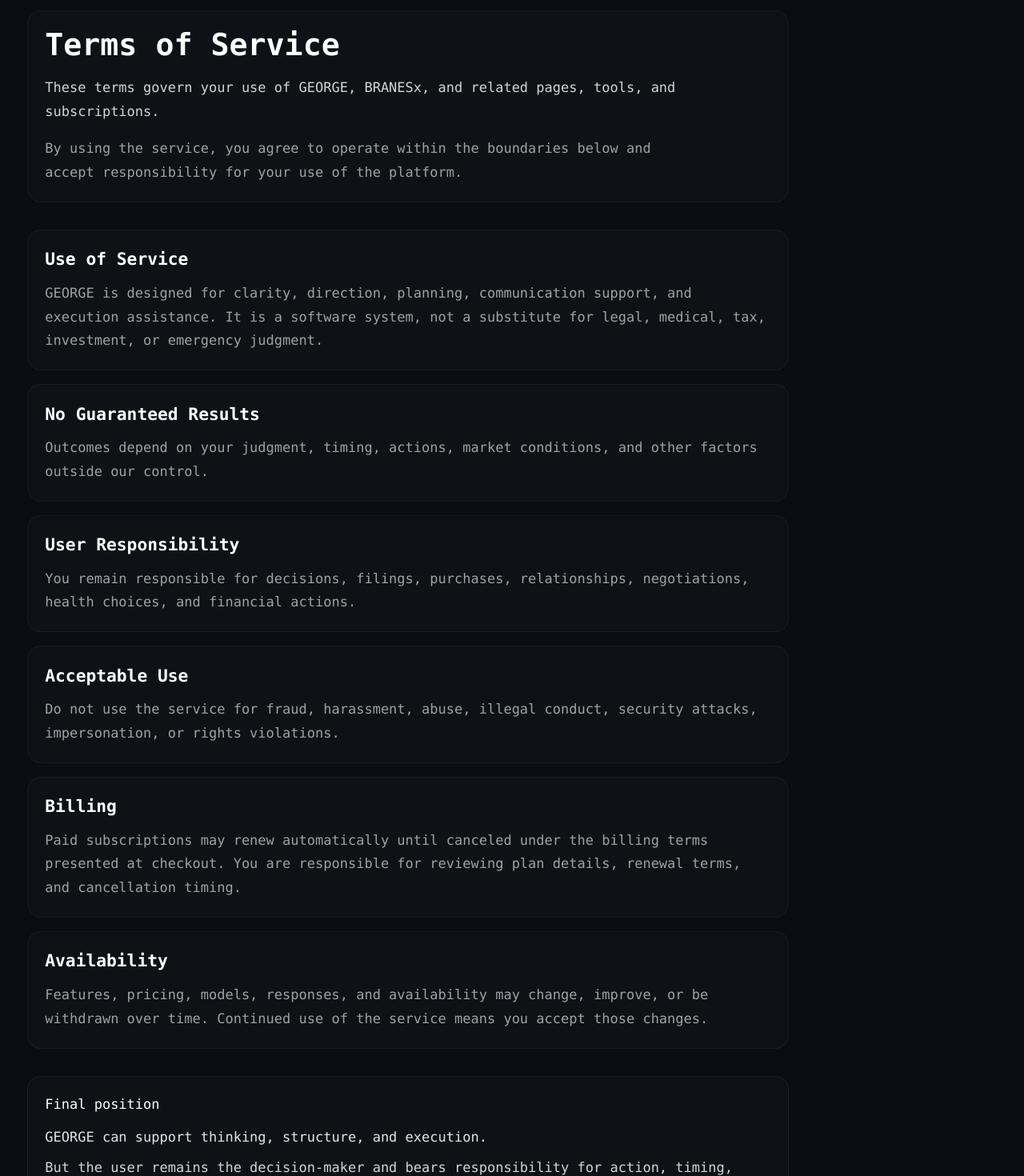
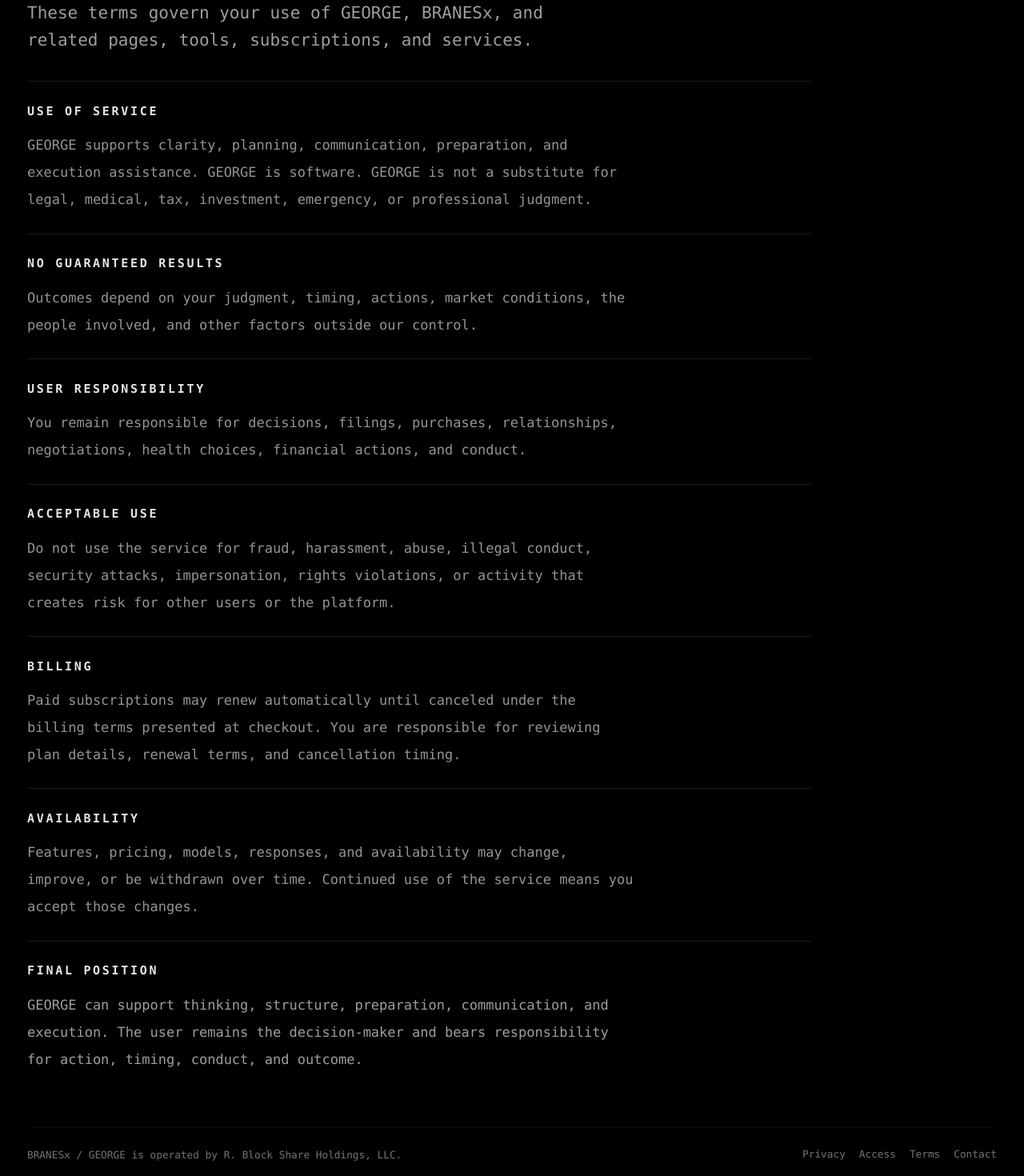
Before and after one commit to LesKemVal/ai-clarity, a Next.js app: page /legal/tos in a window 1280 px wide. Shown: the part 260-1730 px from the top of the page at 80% size. Built offline with nearby package versions, Linux system fonts and the light colour scheme.

Commit message:
Align help and legal pages with GEORGE presentation

```diff
--- a/app/legal/toa/page.tsx
+++ b/app/legal/toa/page.tsx
@@ -8,38 +8,31 @@ const sections = [
     body: 'By accessing BRANESx / GEORGE, you agree to these Terms of Access and to the operating boundaries of the service.',
   },
   {
-    title: 'No guaranteed outcomes',
-    body: 'GEORGE may assist with strategy, organization, judgment, and execution support, but no result is guaranteed.',
+    title: 'No Guaranteed Outcomes',
+    body: 'GEORGE may assist with strategy, organization, judgment, preparation, communication, and execution support, but no result is guaranteed.',
   },
   {
-    title: 'User responsibility',
-    body: 'You remain responsible for your decisions, actions, purchases, filings, health choices, legal actions, and financial decisions.',
+    title: 'User Responsibility',
+    body: 'You remain responsible for your decisions, actions, purchases, filings, health choices, legal actions, financial decisions, and conduct.',
   },
   {
-    title: 'Not professional advice',
-    body: 'GEORGE is not legal, medical, tax, investment, psychological, or emergency advice.',
+    title: 'Not Professional Advice',
+    body: 'GEORGE is not legal, medical, tax, investment, psychological, emergency, or other licensed professional advice.',
   },
   {
     title: 'Payments',
     body: 'Subscriptions may renew automatically until canceled under the billing terms presented at checkout. You are responsible for reviewing plan terms before purchase.',
   },
   {
-    title: 'Acceptable use',
-    bullets: [
-      'fraud',
-      'harassment',
-      'illegal conduct',
-      'abuse',
-      'rights violations',
-      'system attacks',
-    ],
+    title: 'Acceptable Use',
+    body: 'Do not use GEORGE for fraud, harassment, illegal conduct, abuse, rights violations, security attacks, impersonation, or activity that creates risk for the platform or other users.',
   },
   {
-    title: 'Service changes',
+    title: 'Service Changes',
     body: 'Features, pricing, models, and availability may change at any time. Continued use of the service means you accept those changes.',
   },
   {
-    title: 'Limitation of liability',
+    title: 'Limitation of Liability',
     body: 'Use GEORGE at your own discretion. To the maximum extent allowed by law, BRANESx is not liable for indirect or consequential losses.',
   },
   {
@@ -54,70 +47,44 @@ const sections = [
 
 export default function TOAPage() {
   return (
-    <PageShell title="Terms of Access" eyebrow="Agreement" backToGeorge withSidebar={false}>
-      <div className="max-w-4xl space-y-8">
-        <section className="rounded-[1rem] border border-white/[0.045] bg-white/[0.018] p-5 shadow-none md:p-8">
-          <div className="max-w-3xl space-y-4">
-            <h1 className="text-3xl font-semibold tracking-tight text-white md:text-4xl">
-              Terms of Access
-            </h1>
+    <PageShell title="" eyebrow="" backToGeorge withSidebar={false}>
+      <div className="w-full max-w-[980px] bg-black">
+        <section className="border-b border-white/10 pb-8">
+          <div className="font-mono text-[11px] uppercase tracking-[0.32em] text-white/40">
+            Agreement
+          </div>
 
-            <p className="text-sm leading-7 text-neutral-300 md:text-base">
-              GEORGE is built to help people think clearly, decide faster, and move with direction.
-            </p>
+          <h1 className="mt-4 font-serif text-[44px] leading-[0.98] tracking-[-0.06em] text-white md:text-[68px]">
+            Terms of Access
+          </h1>
 
-            <p className="text-sm leading-7 text-neutral-400 md:text-base">
-              These terms define the boundaries of access, the limits of the service, and your responsibility while using BRANESx / GEORGE.
-            </p>
-          </div>
+          <p className="mt-6 max-w-[680px] text-[18px] leading-8 text-white/62 md:text-[21px]">
+            GEORGE is built to help people think clearly, decide faster, prepare better, and move with direction.
+          </p>
         </section>
 
-        <section className="grid gap-4">
+        <section className="divide-y divide-white/10">
           {sections.map((section) => (
-            <div
-              key={section.title}
-              className="rounded-[1rem] border border-white/[0.045] bg-white/[0.018] p-5 shadow-none md:p-8"
-            >
-              <h2 className="text-xl font-semibold text-white">
+            <div key={section.title} className="py-6">
+              <h2 className="font-mono text-[15px] font-semibold uppercase tracking-[0.18em] text-white/90">
                 {section.title}
               </h2>
 
-              {'body' in section && section.body && (
-                <p className="mt-3 text-sm leading-7 text-neutral-400 md:text-base">
-                  {section.body}
-                </p>
-              )}
-
-              {'bullets' in section && section.bullets && (
-                <div className="mt-4 grid gap-3 md:grid-cols-2">
-                  {section.bullets.map((item) => (
-                    <div
-                      key={item}
-                      className="rounded-[1rem] border border-white/[0.045] bg-black/25 px-4 py-3 text-sm text-neutral-300"
-                    >
-                      {item}
-                    </div>
-                  ))}
-                </div>
-              )}
+              <p className="mt-3 max-w-[760px] text-[17px] leading-8 text-white/58">
+                {section.body}
+              </p>
             </div>
           ))}
         </section>
 
-        <section className="rounded-[1rem] border border-white/[0.06] bg-white/[0.018] p-5 shadow-none md:p-8">
-          <div className="max-w-3xl space-y-4">
-            <p className="text-sm font-medium text-white md:text-base">
-              Final position
-            </p>
+        <section className="border-t border-white/10 py-6">
+          <div className="font-mono text-[15px] font-semibold uppercase tracking-[0.18em] text-white/90">
+            Final Position
+          </div>
 
-            <p className="text-sm leading-7 text-neutral-200 md:text-base">
-              GEORGE may assist with clarity, planning, and execution support.
-            </p>
-
-            <p className="text-sm leading-7 text-neutral-300 md:text-base">
-              But authority remains with the user. You are responsible for your choices, your conduct, your filings, your purchases, and the consequences that follow.
-            </p>
-          </div>
+          <p className="mt-3 max-w-[760px] text-[17px] leading-8 text-white/62">
+            GEORGE may assist with clarity, planning, preparation, and execution support. Authority remains with the user.
+          </p>
         </section>
       </div>
     </PageShell>
--- a/app/legal/tos/page.tsx
+++ b/app/legal/tos/page.tsx
@@ -2,87 +2,74 @@
 
 import PageShell from '@/components/layout/PageShell'
 
+const sections = [
+  {
+    title: 'Use of Service',
+    body: 'GEORGE supports clarity, planning, communication, preparation, and execution assistance. GEORGE is software. GEORGE is not a substitute for legal, medical, tax, investment, emergency, or professional judgment.',
+  },
+  {
+    title: 'No Guaranteed Results',
+    body: 'Outcomes depend on your judgment, timing, actions, market conditions, the people involved, and other factors outside our control.',
+  },
+  {
+    title: 'User Responsibility',
+    body: 'You remain responsible for decisions, filings, purchases, relationships, negotiations, health choices, financial actions, and conduct.',
+  },
+  {
+    title: 'Acceptable Use',
+    body: 'Do not use the service for fraud, harassment, abuse, illegal conduct, security attacks, impersonation, rights violations, or activity that creates risk for other users or the platform.',
+  },
+  {
+    title: 'Billing',
+    body: 'Paid subscriptions may renew automatically until canceled under the billing terms presented at checkout. You are responsible for reviewing plan details, renewal terms, and cancellation timing.',
+  },
+  {
+    title: 'Availability',
+    body: 'Features, pricing, models, responses, and availability may change, improve, or be withdrawn over time. Continued use of the service means you accept those changes.',
+  },
+]
+
 export default function TosPage() {
   return (
-    <PageShell eyebrow="Legal" title="Terms of Service" backToGeorge>
-      <div className="max-w-4xl space-y-8">
-
-        <section className="rounded-[1rem] border border-white/[0.045] bg-white/[0.018] p-5 md:p-5">
-          <div className="space-y-4 max-w-3xl">
-            <h1 className="text-3xl md:text-4xl font-semibold text-white">
-              Terms of Service
-            </h1>
-
-            <p className="text-neutral-300 leading-7">
-              These terms govern your use of GEORGE, BRANESx, and related pages, tools, and subscriptions.
-            </p>
-
-            <p className="text-neutral-400 leading-7">
-              By using the service, you agree to operate within the boundaries below and accept responsibility for your use of the platform.
-            </p>
-          </div>
-        </section>
-
-        <section className="grid gap-4">
-
-          <div className="rounded-[1rem] border border-white/[0.045] bg-white/[0.018] p-5">
-            <h2 className="text-white text-xl font-semibold">Use of Service</h2>
-            <p className="mt-3 text-neutral-400 leading-7">
-              GEORGE is designed for clarity, direction, planning, communication support, and execution assistance. It is a software system, not a substitute for legal, medical, tax, investment, or emergency judgment.
-            </p>
+    <PageShell eyebrow="" title="" backToGeorge>
+      <div className="w-full max-w-[980px] bg-black">
+        <section className="border-b border-white/10 pb-8">
+          <div className="font-mono text-[11px] uppercase tracking-[0.32em] text-white/40">
+            Legal
           </div>
 
-          <div className="rounded-[1rem] border border-white/[0.045] bg-white/[0.018] p-5">
-            <h2 className="text-white text-xl font-semibold">No Guaranteed Results</h2>
-            <p className="mt-3 text-neutral-400 leading-7">
-              Outcomes depend on your judgment, timing, actions, market conditions, and other factors outside our control.
-            </p>
-          </div>
+          <h1 className="mt-4 font-serif text-[44px] leading-[0.98] tracking-[-0.06em] text-white md:text-[68px]">
+            Terms of Service
+          </h1>
 
-          <div className="rounded-[1rem] border border-white/[0.045] bg-white/[0.018] p-5">
-            <h2 className="text-white text-xl font-semibold">User Responsibility</h2>
-            <p className="mt-3 text-neutral-400 leading-7">
-              You remain responsible for decisions, filings, purchases, relationships, negotiations, health choices, and financial actions.
-            </p>
-          </div>
-
-          <div className="rounded-[1rem] border border-white/[0.045] bg-white/[0.018] p-5">
-            <h2 className="text-white text-xl font-semibold">Acceptable Use</h2>
-            <p className="mt-3 text-neutral-400 leading-7">
-              Do not use the service for fraud, harassment, abuse, illegal conduct, security attacks, impersonation, or rights violations.
-            </p>
-          </div>
-
-          <div className="rounded-[1rem] border border-white/[0.045] bg-white/[0.018] p-5">
-            <h2 className="text-white text-xl font-semibold">Billing</h2>
-            <p className="mt-3 text-neutral-400 leading-7">
-              Paid subscriptions may renew automatically until canceled under the billing terms presented at checkout. You are responsible for reviewing plan details, renewal terms, and cancellation timing.
-            </p>
-          </div>
-
-          <div className="rounded-[1rem] border border-white/[0.045] bg-white/[0.018] p-5">
-            <h2 className="text-white text-xl font-semibold">Availability</h2>
-            <p className="mt-3 text-neutral-400 leading-7">
-              Features, pricing, models, responses, and availability may change, improve, or be withdrawn over time. Continued use of the service means you accept those changes.
-            </p>
-          </div>
-
-        </section>
-
-        <section className="rounded-[1rem] border border-white/[0.06] bg-white/[0.018] p-5 md:p-5">
-          <p className="text-white font-medium">
-            Final position
-          </p>
-
-          <p className="mt-3 text-neutral-200 leading-7">
-            GEORGE can support thinking, structure, and execution.
-          </p>
-
-          <p className="mt-2 text-neutral-300 leading-7">
-            But the user remains the decision-maker and bears responsibility for action, timing, conduct, and outcome.
+          <p className="mt-6 max-w-[680px] text-[18px] leading-8 text-white/62 md:text-[21px]">
+            These terms govern your use of GEORGE, BRANESx, and related pages, tools, subscriptions, and services.
           </p>
         </section>
 
+        <section className="divide-y divide-white/10">
+          {sections.map((section) => (
+            <div key={section.title} className="py-6">
+              <h2 className="font-mono text-[15px] font-semibold uppercase tracking-[0.18em] text-white/90">
+                {section.title}
+              </h2>
+
+              <p className="mt-3 max-w-[760px] text-[17px] leading-8 text-white/58">
+                {section.body}
+              </p>
+            </div>
+          ))}
+        </section>
+
+        <section className="border-t border-white/10 py-6">
+          <div className="font-mono text-[15px] font-semibold uppercase tracking-[0.18em] text-white/90">
+            Final Position
+          </div>
+
+          <p className="mt-3 max-w-[760px] text-[17px] leading-8 text-white/62">
+            GEORGE can support thinking, structure, preparation, communication, and execution. The user remains the decision-maker and bears responsibility for action, timing, conduct, and outcome.
+          </p>
+        </section>
       </div>
     </PageShell>
   )
--- a/components/layout/PageShell.tsx
+++ b/components/layout/PageShell.tsx
@@ -93,8 +93,7 @@ export default function PageShell({
   }
 
   return (
-    <main className="min-h-[100dvh] w-full overflow-x-hidden bg-[#0B0D12] text-neutral-100">
-      <div className="pointer-events-none fixed inset-x-0 top-0 z-0 h-[220px] bg-[linear-gradient(180deg,rgba(255,255,255,0.018),transparent_70%)] opacity-55" />
+    <main className="min-h-[100dvh] w-full overflow-x-hidden bg-black text-neutral-100">
 
       <div className="relative z-10 mx-auto flex min-h-[100dvh] w-full max-w-[1600px] overflow-x-hidden">
         {withSidebar && showSidebar && (
```
Also changed, not shown: app/help/page.tsx (+28 -28 lines), public/images/live-entry/man1.png (added).
